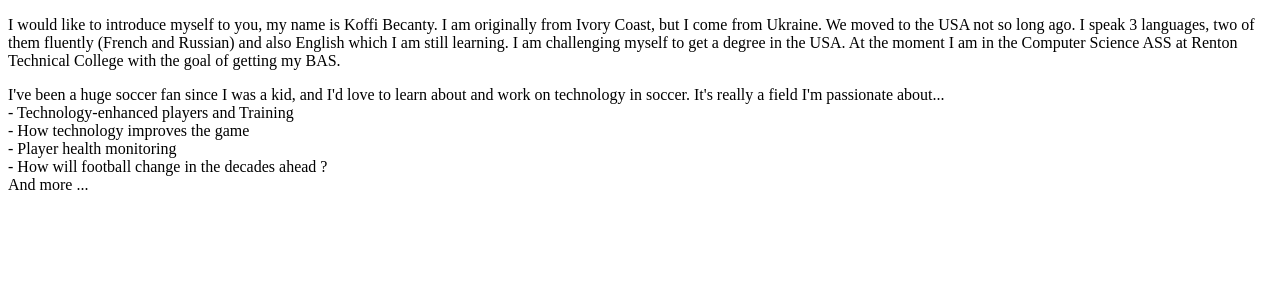
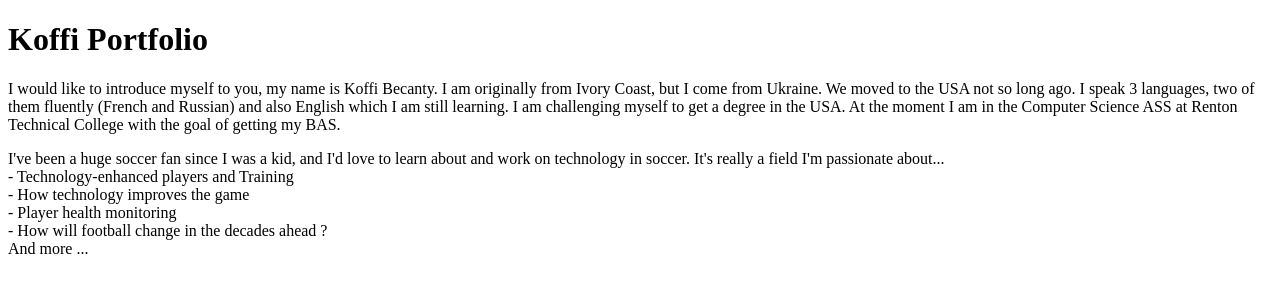
Before and after one commit to koffib/Portoflio, a plain HTML site: page index.html in a window 1280 px wide. Drawn offline with Linux system fonts and the light colour scheme.

Commit message:
Update index.html

```diff
--- a/index.html
+++ b/index.html
@@ -7,6 +7,9 @@
     <title> Koffi Portfolio</title>
 </head>
 <body>
+    <h1>
+      Koffi Portfolio
+    </h1>
     <p>I would like to introduce myself to you, my name is Koffi Becanty.
        I am originally from Ivory Coast, but I come from Ukraine.
        We moved to the USA not so long ago.
```
